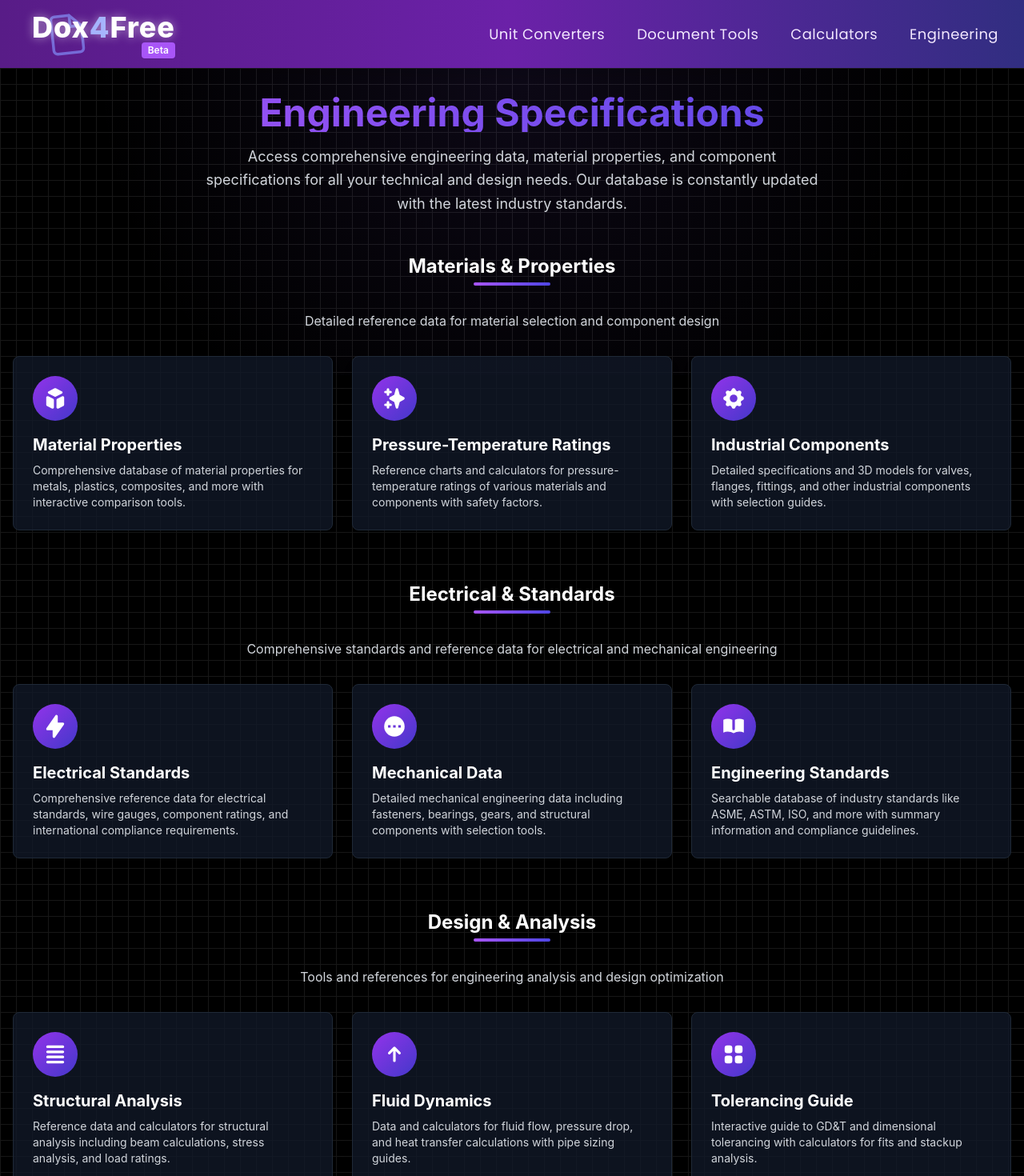
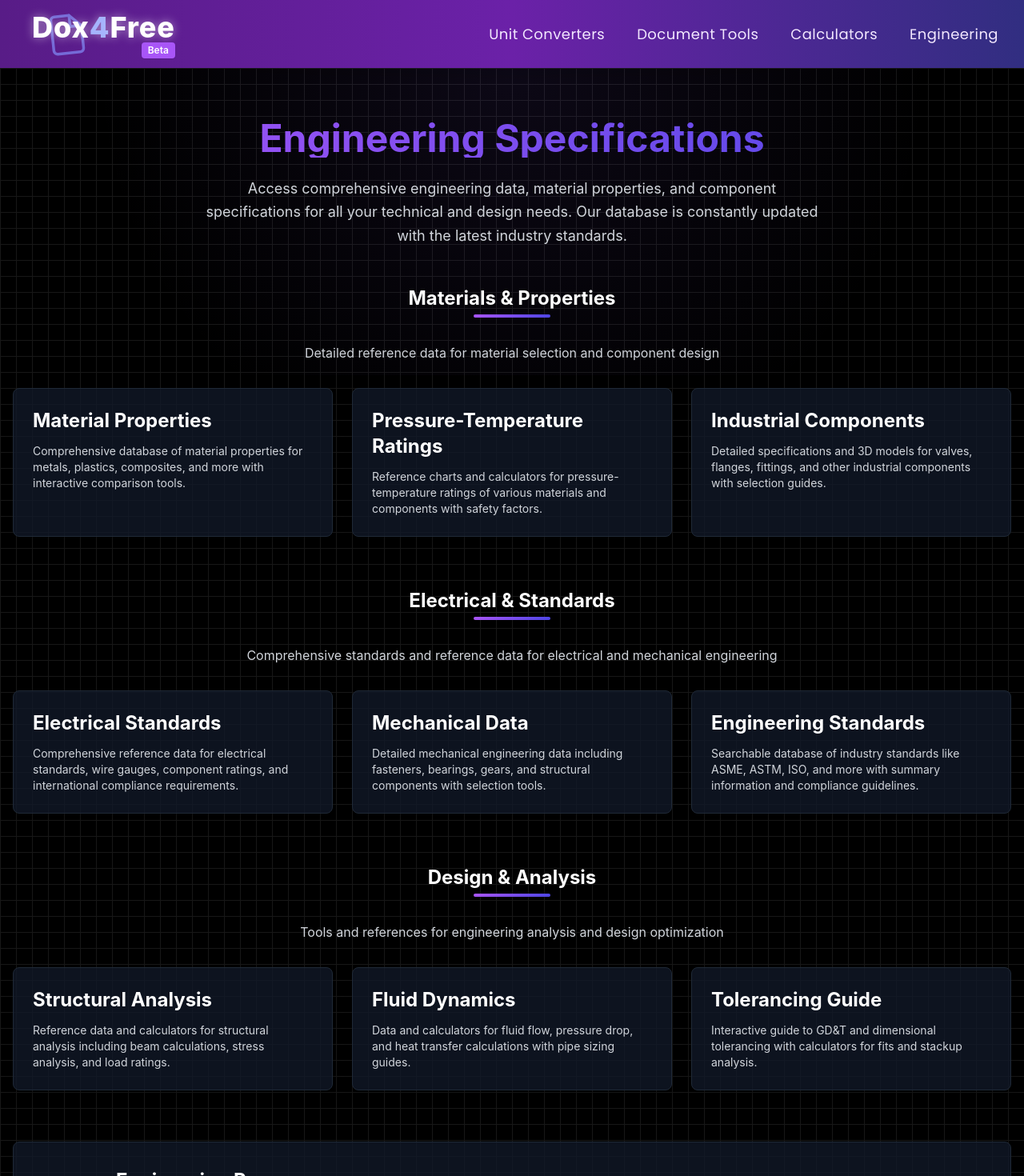
Before and after one commit to Evrenyilmaz101/dox4free, a React (Create React App) app: page /engineering-specs in a window 1280 px wide. Shown: the top 1470 px of the page at 80% size. Built offline with nearby package versions, Linux system fonts and the light colour scheme.

Commit message:
Improve EngineeringSpecsPage: fix heading spacing, remove icons, enhance tool names

```diff
--- a/src/pages/EngineeringSpecsPage.tsx
+++ b/src/pages/EngineeringSpecsPage.tsx
@@ -135,8 +135,8 @@ const EngineeringSpecsPage: React.FC = () => {
       <div className="relative z-10 container mx-auto px-4 py-8">
         {isRootPath ? (
           <>
-            <div className="text-center mb-12">
-              <h1 className="text-5xl font-bold mb-4 bg-clip-text text-transparent bg-gradient-to-r from-purple-500 to-indigo-600">Engineering Specifications</h1>
+            <div className="text-center mb-12 pt-8">
+              <h1 className="text-5xl font-bold mb-6 bg-clip-text text-transparent bg-gradient-to-r from-purple-500 to-indigo-600">Engineering Specifications</h1>
               <p className="text-lg text-gray-300 max-w-3xl mx-auto leading-relaxed">
                 Access comprehensive engineering data, material properties, and
                 component specifications for all your technical and design needs. Our database is
@@ -160,10 +160,7 @@ const EngineeringSpecsPage: React.FC = () => {
                     className="group flex flex-col bg-gray-900 bg-opacity-80 rounded-lg overflow-hidden border border-gray-800 hover:border-purple-500 transition duration-300 shadow-lg hover:shadow-purple-500/20"
                   >
                     <div className="p-6">
-                      <div className="w-14 h-14 bg-gradient-to-br from-purple-600 to-indigo-700 rounded-full flex items-center justify-center mb-4 transform group-hover:scale-110 transition-transform duration-300">
-                        {spec.icon}
-                      </div>
-                      <h2 className="text-xl font-bold mb-2 text-white group-hover:text-purple-400 transition-colors duration-300">{spec.name}</h2>
+                      <h2 className="text-2xl font-bold mb-3 text-white group-hover:text-purple-400 transition-colors duration-300">{spec.name}</h2>
                       <p className="text-gray-300 text-sm">{spec.description}</p>
                     </div>
                   </Link>
@@ -187,10 +184,7 @@ const EngineeringSpecsPage: React.FC = () => {
                     className="group flex flex-col bg-gray-900 bg-opacity-80 rounded-lg overflow-hidden border border-gray-800 hover:border-purple-500 transition duration-300 shadow-lg hover:shadow-purple-500/20"
                   >
                     <div className="p-6">
-                      <div className="w-14 h-14 bg-gradient-to-br from-purple-600 to-indigo-700 rounded-full flex items-center justify-center mb-4 transform group-hover:scale-110 transition-transform duration-300">
-                        {spec.icon}
-                      </div>
-                      <h2 className="text-xl font-bold mb-2 text-white group-hover:text-purple-400 transition-colors duration-300">{spec.name}</h2>
+                      <h2 className="text-2xl font-bold mb-3 text-white group-hover:text-purple-400 transition-colors duration-300">{spec.name}</h2>
                       <p className="text-gray-300 text-sm">{spec.description}</p>
                     </div>
                   </Link>
@@ -214,10 +208,7 @@ const EngineeringSpecsPage: React.FC = () => {
                     className="group flex flex-col bg-gray-900 bg-opacity-80 rounded-lg overflow-hidden border border-gray-800 hover:border-purple-500 transition duration-300 shadow-lg hover:shadow-purple-500/20"
                   >
                     <div className="p-6">
-                      <div className="w-14 h-14 bg-gradient-to-br from-purple-600 to-indigo-700 rounded-full flex items-center justify-center mb-4 transform group-hover:scale-110 transition-transform duration-300">
-                        {spec.icon}
-                      </div>
-                      <h2 className="text-xl font-bold mb-2 text-white group-hover:text-purple-400 transition-colors duration-300">{spec.name}</h2>
+                      <h2 className="text-2xl font-bold mb-3 text-white group-hover:text-purple-400 transition-colors duration-300">{spec.name}</h2>
                       <p className="text-gray-300 text-sm">{spec.description}</p>
                     </div>
                   </Link>
```
